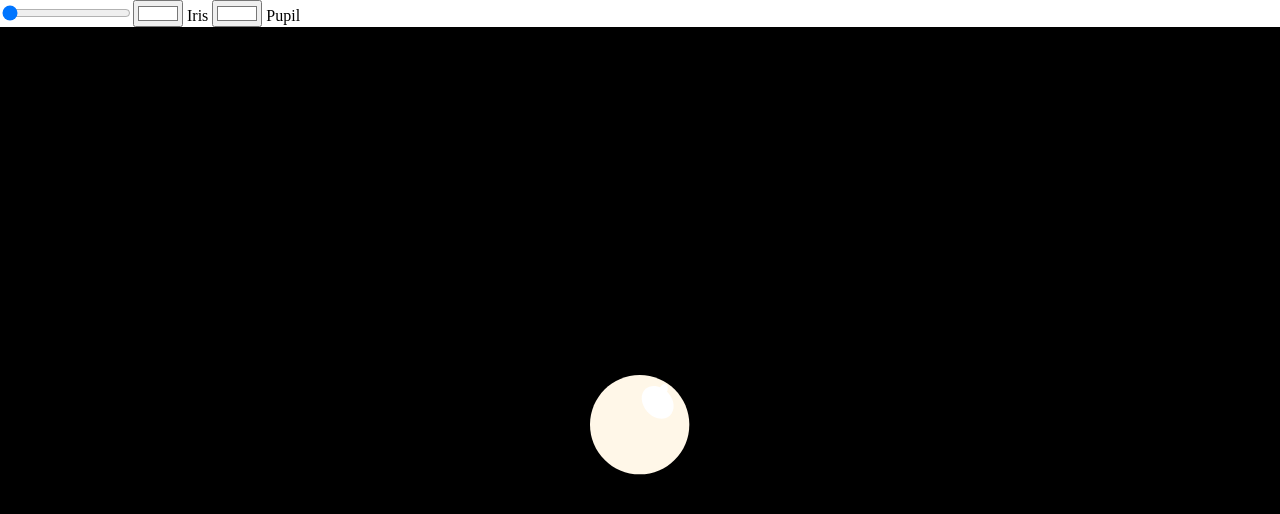
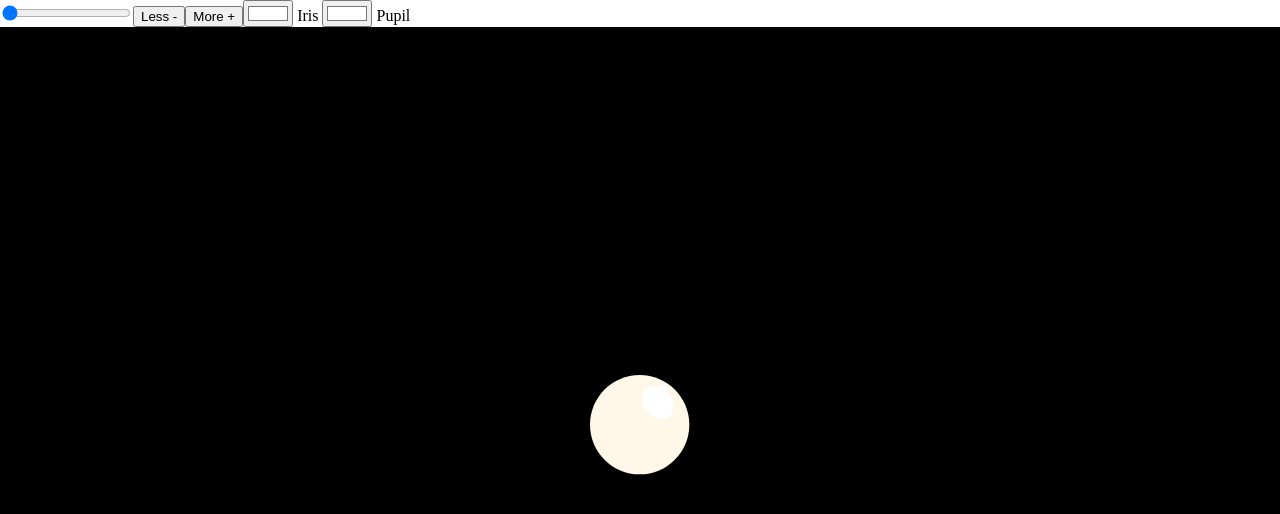
Before and after one commit to admhpr/happy-halloween-2021, a Vue app: page / in a window 1280 px wide. Shown: the top 514 px of the page. Built offline with nearby package versions, Linux system fonts and the light colour scheme.

Commit message:
chore: add more less buttons

```diff
--- a/src/App.vue
+++ b/src/App.vue
@@ -8,6 +8,9 @@
       max="100"
       class="slider"
     />
+    <button @click="onLessClick">Less -</button>
+    <button @click="onMoreClick">More +</button>
+
     <span>
       <input type="color" v-model="irisColor" name="iris" />
       <label for="iris"> Iris </label>
@@ -41,6 +44,16 @@ export default {
   },
   methods: {
     onSliderInput(e) {},
+    onMoreClick() {
+      if (this.eyeAmount < 100) {
+        this.eyeAmount += 1;
+      }
+    },
+    onLessClick() {
+      if (this.eyeAmount) {
+        this.eyeAmoutn -= 1;
+      }
+    },
   },
 };
 </script>
```
